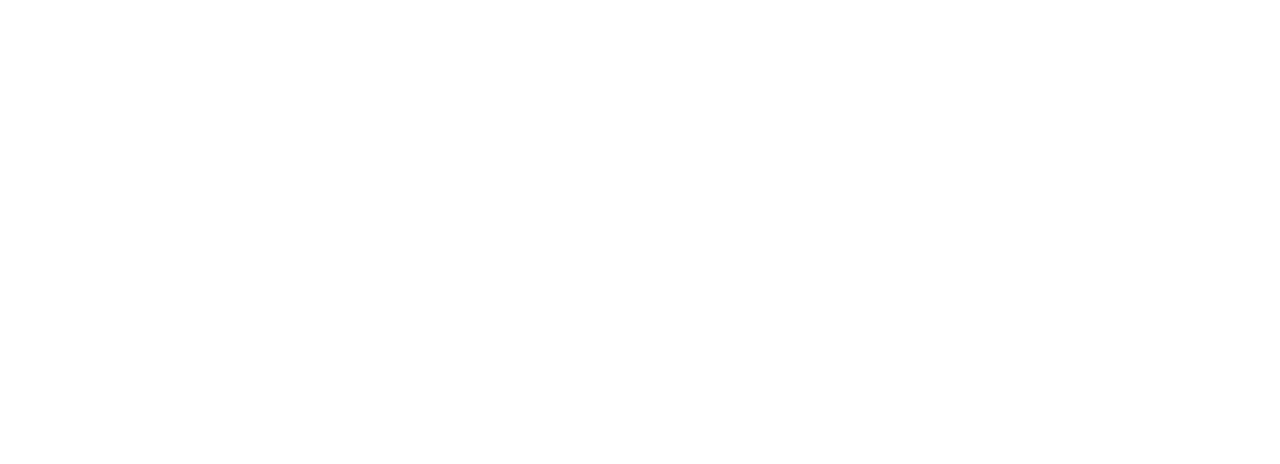
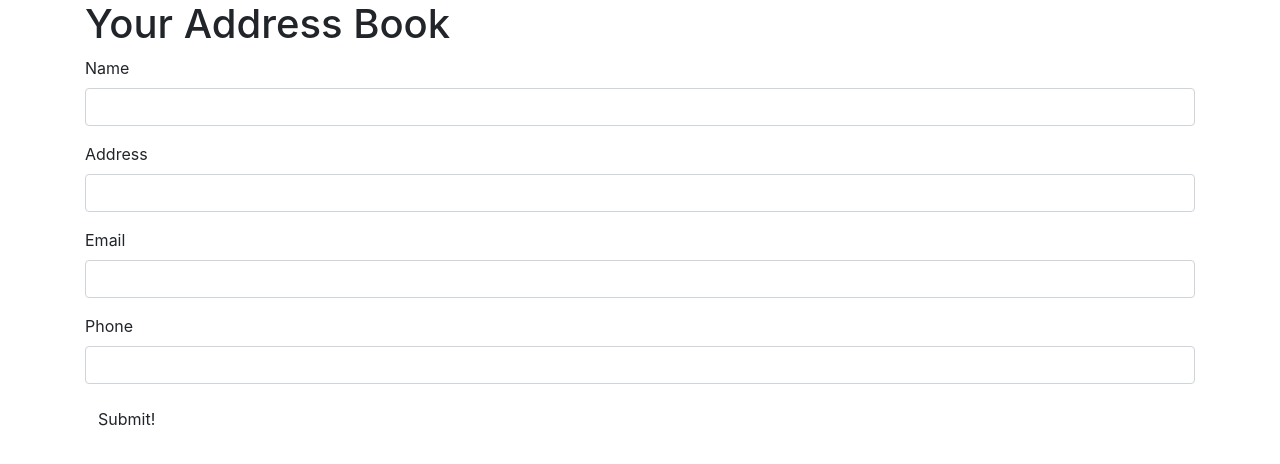
Before and after one commit to ChristopherMNeal/address-book, a plain HTML site: page index.html in a window 1280 px wide. Drawn offline with Linux system fonts and the light colour scheme.

Commit message:
Add addressbook UI and HTML
Co-autored-by: Kate Kiatsiri <keidsiri@gmail.com>

```diff
--- a/index.html
+++ b/index.html
@@ -9,7 +9,29 @@
 </head>
 <body>
   <div class="container">
-  <h1></h1>
+  <h1>Your Address Book</h1>
+  <div>
+    <form id="person1">
+      <div class="form-group">
+        <label for="name">Name</label>
+        <input id="name" class="form-control" type="text">
+      </div>
+      <div class="form-group">
+        <label for="address">Address</label>
+        <input id="address" class="form-control" type="text">
+      </div>
+      <div class="form-group">
+        <label for="email">Email</label>
+        <input id="email" class="form-control" type="text">
+      </div>
+      <div class="form-group">
+        <label for="phone">Phone</label>
+        <input id="phone" class="form-control" type="text">
+      </div>
+      <button type="submit" class="btn">Submit!</button>
+    </form>
+  </div>
+  <div id="entries"></div>
   </div>
 </body>
 </html>
--- a/js/scripts.js
+++ b/js/scripts.js
@@ -0,0 +1,11 @@
+$(document).ready(function() {
+  $("form#person1").submit(function(event) {
+    event.preventDefault();
+  const name = $("#name").val();
+  const address = $("#address").val();
+  const email = $("#email").val();
+  const phone = $("#phone").val();
+
+  $("#entries").text("This is your new contact that you just added: " + "name: " + name  + "Address : " + address + "Email: " + email + "Phone number: " + phone);
+  });
+});
```
